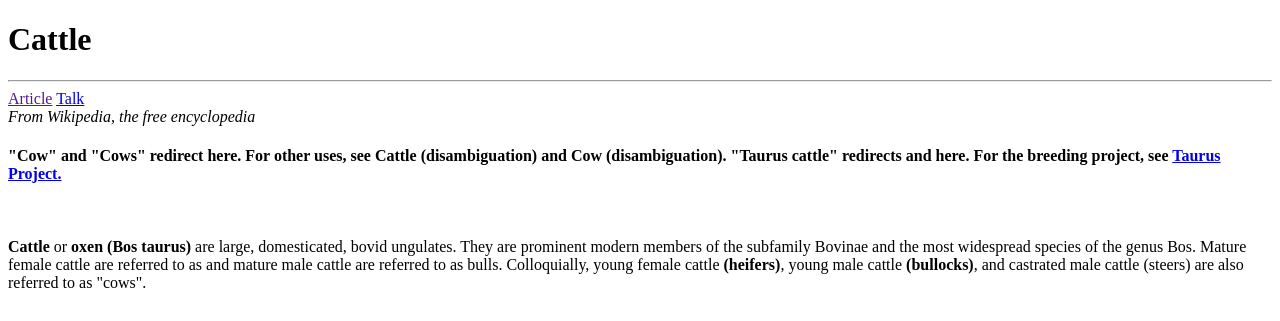
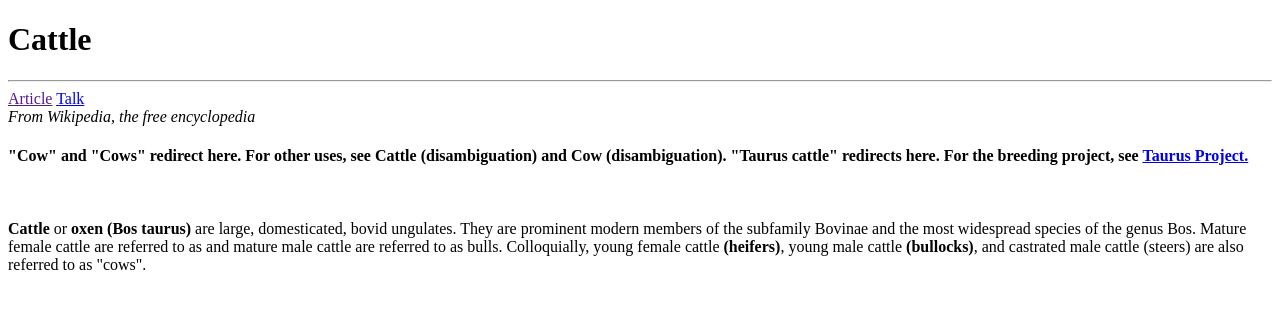
Before and after one commit to janellejetibay/janelle.github.io, a plain HTML site: page cattle.html in a window 1280 px wide. Shown: the top 321 px of the page. Drawn offline with Linux system fonts and the light colour scheme.

Commit message:
changed.and

```diff
--- a/cattle.html
+++ b/cattle.html
@@ -15,7 +15,7 @@
 </div>
 <address>From Wikipedia, the free encyclopedia</address>
 <h4>"Cow" and "Cows" redirect here. For other uses, see Cattle (disambiguation) and Cow (disambiguation).
-    "Taurus cattle" redirects and here.
+    "Taurus cattle" redirects here.
     For the breeding project, see <a href="https://en.wikipedia.org/wiki/Taurus_Project"> Taurus Project.</a></h4>
 <br>
 <p><strong>Cattle</strong> or <strong>oxen (Bos taurus)</strong> are large, domesticated, bovid ungulates.
```
